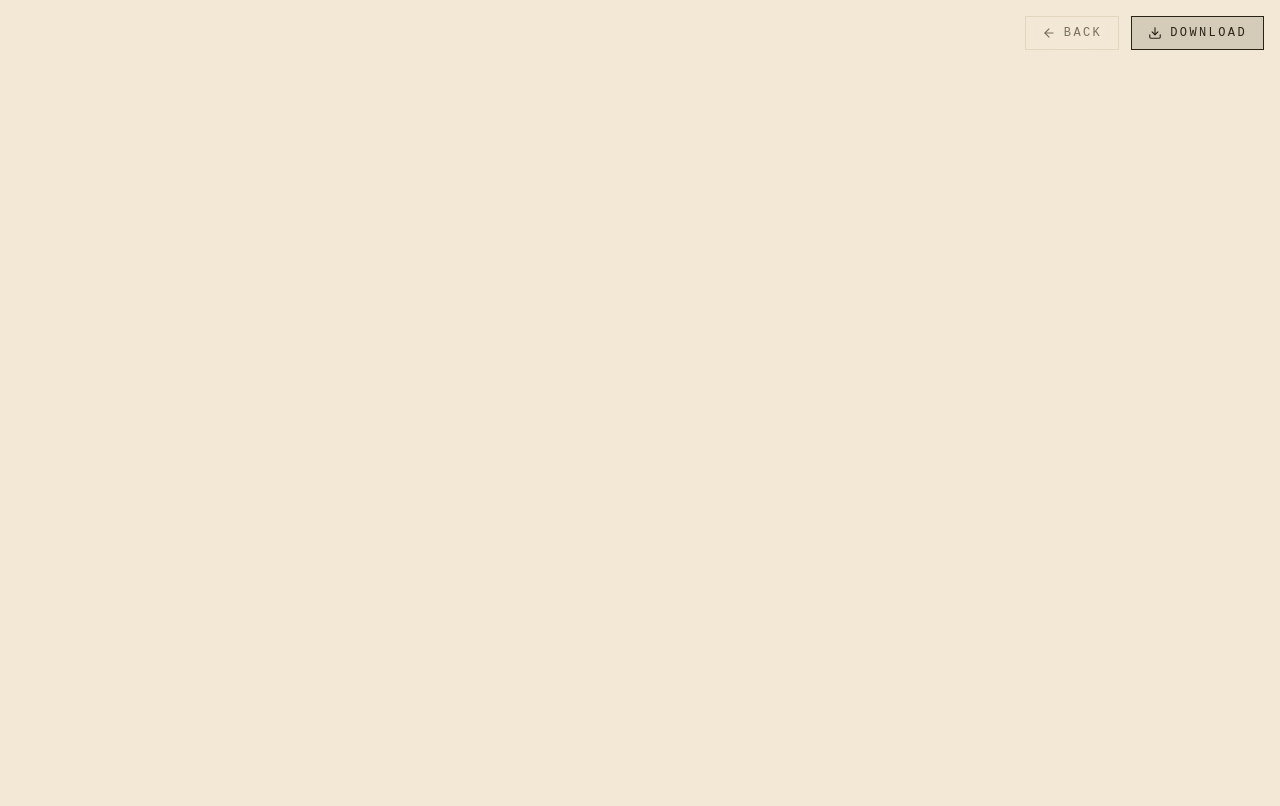
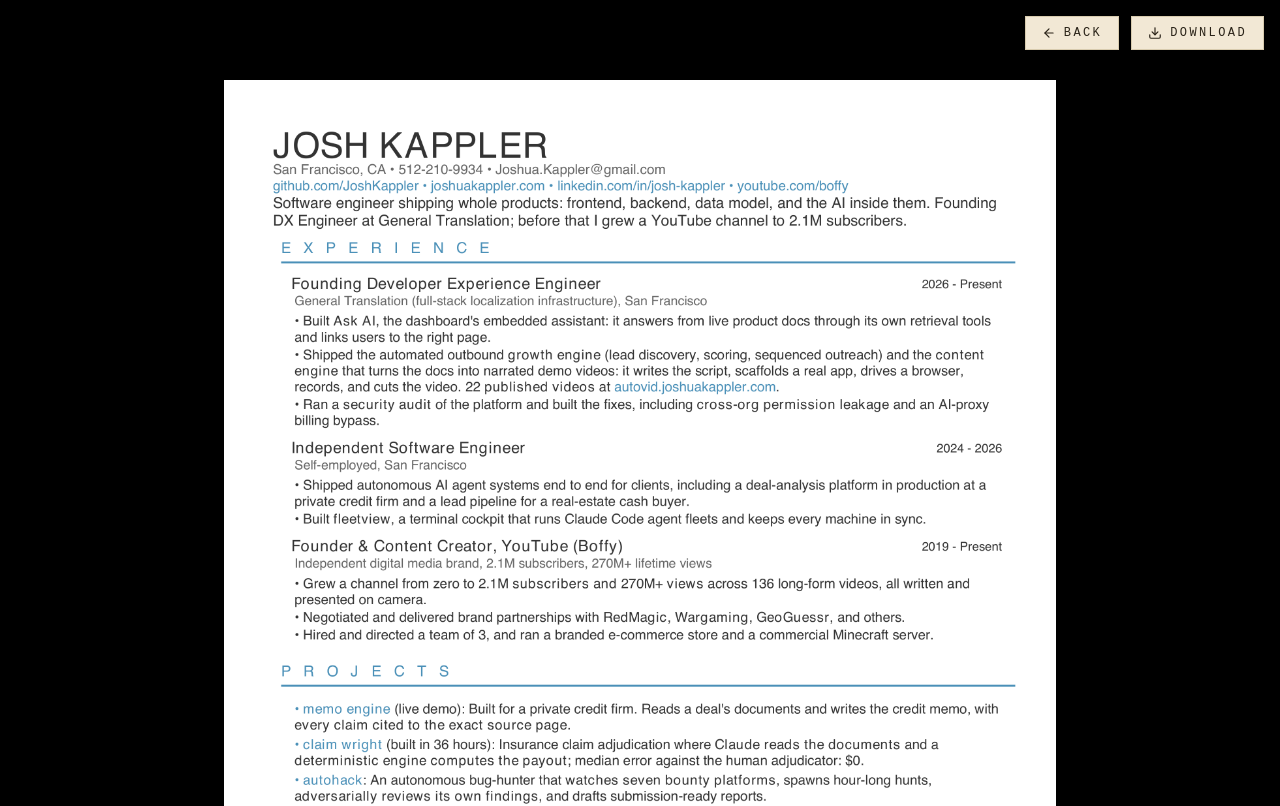
Before and after one commit to JoshKappler/portfolio, a Next.js app: page /resume in a window 1280 px wide. Shown: the top 806 px of the page. Built offline with nearby package versions, Linux system fonts and the light colour scheme.

Commit message:
resume: render as an image on black with a download menu
Chrome's PDF viewer shows its own toolbar over the page controls even
with #toolbar=0, so the iframe is gone: /resume now shows a 300 DPI PNG
of the resume on a black page, with one Download menu offering PDF and
PNG.

```diff
--- a/src/app/resume/page.tsx
+++ b/src/app/resume/page.tsx
@@ -1,23 +1,18 @@
+import Image from "next/image";
 import Link from "next/link";
 
 export const metadata = {
-  title: "Resume — Josh Kappler",
+  title: "Resume · Josh Kappler",
 };
+
+const chip =
+  "inline-flex items-center gap-2 px-4 py-2 border border-border bg-bg text-text font-mono text-xs tracking-[0.2em] uppercase cursor-pointer select-none hover:bg-border/60 transition-colors";
 
 export default function ResumePage() {
   return (
-    <main className="fixed inset-0 bg-bg">
-      <iframe
-        src="/resume.pdf#toolbar=0&navpanes=0"
-        title="Joshua Kappler resume"
-        className="w-full h-full border-0"
-      />
-
+    <main className="min-h-screen bg-black px-4 pb-16 pt-20">
       <div className="fixed top-4 right-4 z-50 flex gap-3">
-        <Link
-          href="/"
-          className="group inline-flex items-center gap-2 px-4 py-2 border border-border/60 bg-bg/80 backdrop-blur-md hover:border-accent/60 hover:text-accent text-text-muted font-mono text-xs tracking-[0.2em] uppercase transition-all duration-300"
-        >
+        <Link href="/" className={chip}>
           <svg
             width="14"
             height="14"
@@ -35,11 +30,8 @@
           Back
         </Link>
 
-        <a
-          href="/resume.pdf"
-          download="Joshua_Kappler_Resume.pdf"
-          className="group inline-flex items-center gap-2 px-4 py-2 border border-accent bg-accent/15 hover:bg-accent hover:text-bg text-accent font-mono text-xs tracking-[0.2em] uppercase transition-all duration-300"
-        >
+        <details className="relative">
+          <summary className={`${chip} list-none [&::-webkit-details-marker]:hidden`}>
             <svg
               width="14"
               height="14"
@@ -56,8 +48,35 @@
               <line x1="12" y1="15" x2="12" y2="3" />
             </svg>
             Download
+          </summary>
+          <div className="absolute right-0 mt-2 flex w-full flex-col border border-border bg-bg">
+            <a
+              href="/resume.pdf"
+              download="Joshua_Kappler_Resume.pdf"
+              className="px-4 py-2 font-mono text-xs tracking-[0.2em] uppercase text-text hover:bg-border/60"
+            >
+              PDF
+            </a>
+            <a
+              href="/resume.png"
+              download="Joshua_Kappler_Resume.png"
+              className="border-t border-border px-4 py-2 font-mono text-xs tracking-[0.2em] uppercase text-text hover:bg-border/60"
+            >
+              PNG
             </a>
           </div>
+        </details>
+      </div>
+
+      <Image
+        src="/resume.png"
+        alt="Joshua Kappler resume"
+        width={2550}
+        height={3300}
+        unoptimized
+        priority
+        className="mx-auto h-auto w-full max-w-[52rem] shadow-[0_0_40px_rgba(0,0,0,0.8)]"
+      />
     </main>
   );
 }
```
Also changed, not shown: public/resume.png (added). Lines whose indentation alone changed are shown as unchanged.
